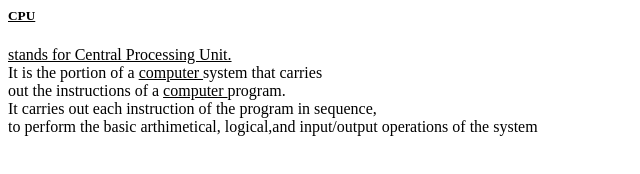
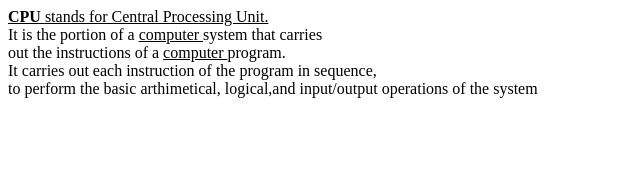
Before and after one commit to iamneo-production/dcedbdadfbbddcaadaeccdfffebaeceaec, a website: page public/index.html in a window 1280 px wide. Shown: the whole page, without its empty margins (0-640 px from the left). Drawn offline with Linux system fonts and the light colour scheme.

Commit message:
Backup Commit

```diff
--- a/public/index.html
+++ b/public/index.html
@@ -1,9 +1,9 @@
 <html>
 <head>
-<title> <b> CPU </b> </title>
+<title> <h1> CPU </h1> </title>
 </head>
 <body>
-    <p> <u> <h5> <b> CPU </b> </h5> stands for Central Processing Unit.</u><br>
+    <p> <u> <b> CPU </b> stands for Central Processing Unit.</u><br>
         It is the portion of a <u> computer </u> system that carries<br>
         out the instructions of a <u> computer </u> program.<br>
         It carries out each instruction of the program in sequence,<br>
```
